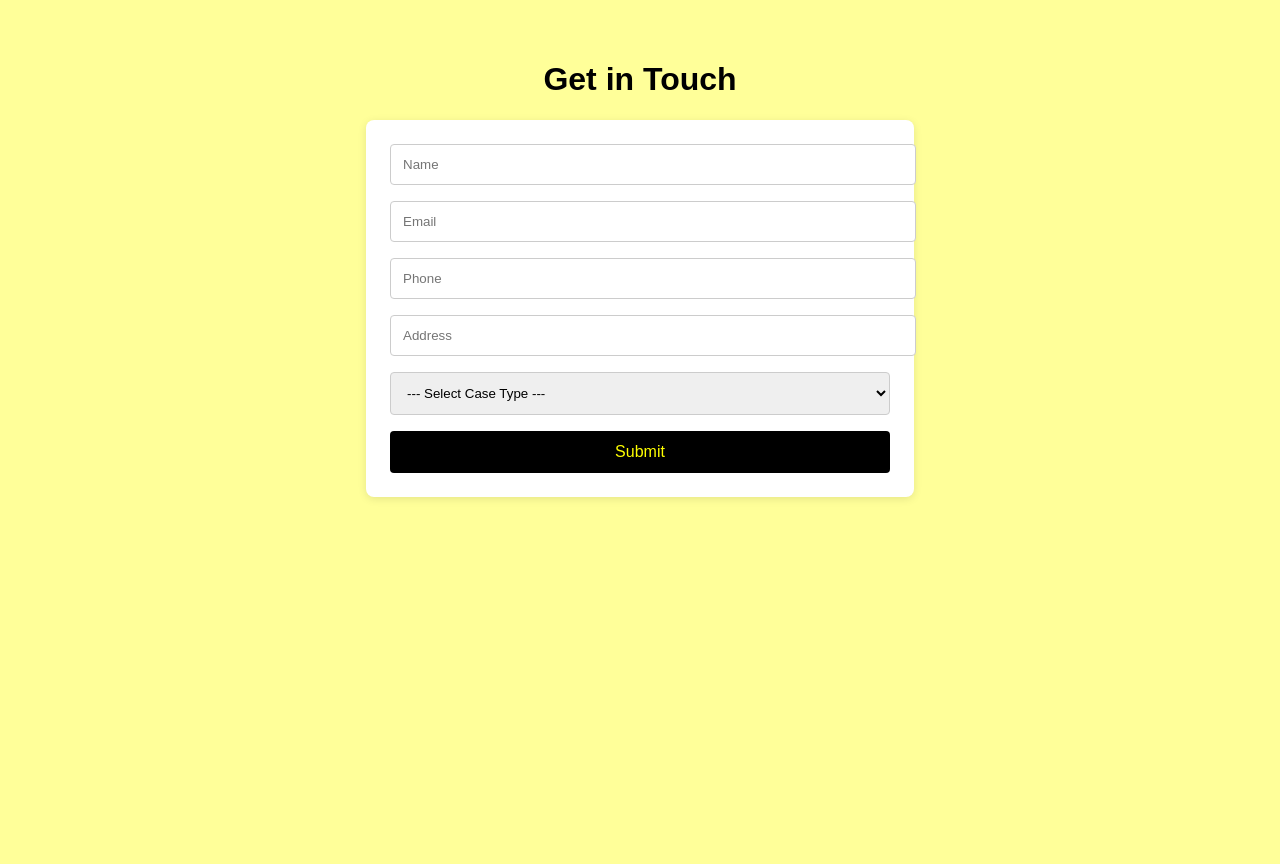
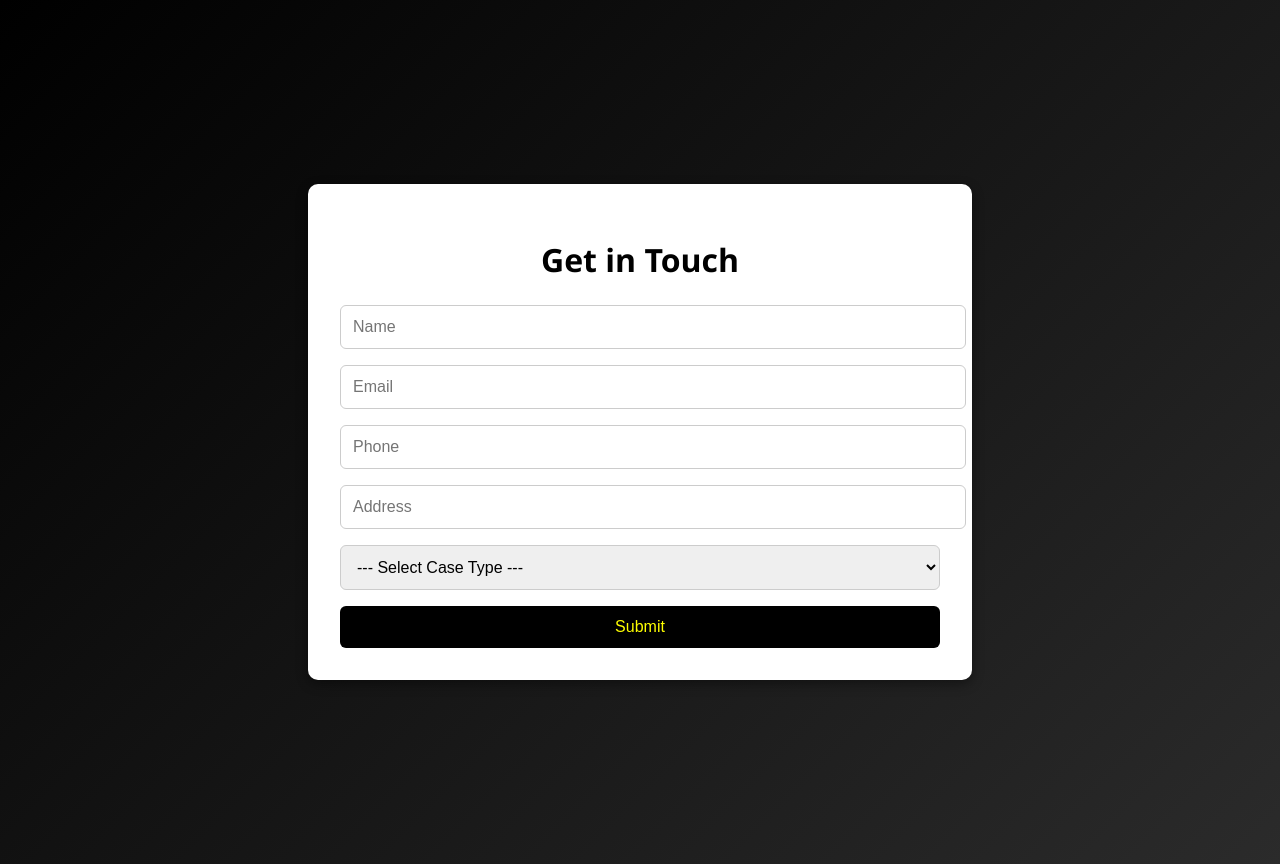
Before and after one commit to SonaliG25/attorney, a plain HTML site: page contact-us/index.html in a window 1280 px wide. Before the commit the page ends 800 px from the top, so only its background shows below. Drawn offline with Linux system fonts and the light colour scheme.

Commit message:
Update contact us index.html

```diff
--- a/contact-us/index.html
+++ b/contact-us/index.html
@@ -1,11 +1,9 @@
-<!-- index.html -->
 <!DOCTYPE html>
 <html lang="en">
-
 <head>
   <meta charset="UTF-8" />
   <meta name="viewport" content="width=device-width, initial-scale=1.0" />
-    <title>Attorney Form - Mass Tort</title>
+  <title>Get a Free Case Review</title>
   <script type="text/javascript">
     (function () {
       var tf = document.createElement('script');
@@ -17,46 +15,63 @@
   </script>
   <style>
     body {
-            background-color: #ffff99;
-            font-family: sans-serif;
+      margin: 0;
+      font-family: 'Segoe UI', sans-serif;
+      background: linear-gradient(135deg, #000000, #2b2b2b);
+      color: #fff;
       padding: 2rem;
+      min-height: 100vh;
+      display: flex;
+      justify-content: center;
+      align-items: center;
     }
 
     form {
-            max-width: 500px;
-            margin: auto;
       background: #fff;
-            padding: 1.5rem;
-            border-radius: 8px;
-            box-shadow: 0 2px 8px rgba(0, 0, 0, 0.1);
+      color: #000;
+      padding: 2rem;
+      border-radius: 10px;
+      max-width: 600px;
+      width: 100%;
+      box-shadow: 0 4px 12px rgba(0, 0, 0, 0.4);
+    }
+
+    h1 {
+      text-align: center;
+      margin-bottom: 1.5rem;
+      color: #000;
     }
 
     input,
     select {
       width: 100%;
+      padding: 0.75rem;
       margin-bottom: 1rem;
-            padding: 0.75rem;
       border: 1px solid #ccc;
-            border-radius: 4px;
+      border-radius: 6px;
+      font-size: 1rem;
     }
 
     button {
+      width: 100%;
       background: black;
       color: yellow;
       padding: 0.75rem;
+      font-size: 1rem;
       border: none;
-            width: 100%;
+      border-radius: 6px;
       cursor: pointer;
-            font-size: 1rem;
-            border-radius: 4px;
+      transition: background 0.3s ease;
+    }
+
+    button:hover {
+      background: #222;
     }
   </style>
 </head>
-
 <body>
-    <h1 style="text-align: center;">Get in Touch</h1>
-    <form method="POST"
-        action="https://script.google.com/macros/s/AKfycbzbq1g3OBG3NS_YawHGDD9ZwemLYdDsgsSysDHNmpCo2fbf08WT9ZDNHHcYHQxV6MT6/exec">
+  <form method="POST" action="https://script.google.com/macros/s/AKfycbzbq1g3OBG3NS_YawHGDD9ZwemLYdDsgsSysDHNmpCo2fbf08WT9ZDNHHcYHQxV6MT6/exec">
+    <h1>Get in Touch</h1>
     <input name="name" placeholder="Name" required />
     <input name="email" type="email" placeholder="Email" required />
     <input name="phone" type="tel" placeholder="Phone" required />
@@ -81,10 +96,8 @@
       <option value="Asbestos">Asbestos</option>
       <option value="Oxycodone/Oxycontin">Oxycodone/Oxycontin</option>
     </select>
-
     <input type="hidden" name="tf_leadid" id="tf_leadid" value="" />
     <button type="submit">Submit</button>
   </form>
 </body>
-
 </html>
```
Lines whose indentation alone changed are shown as unchanged.
